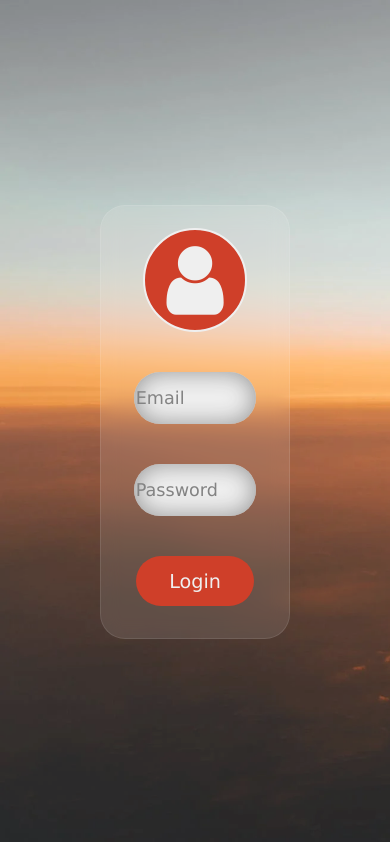
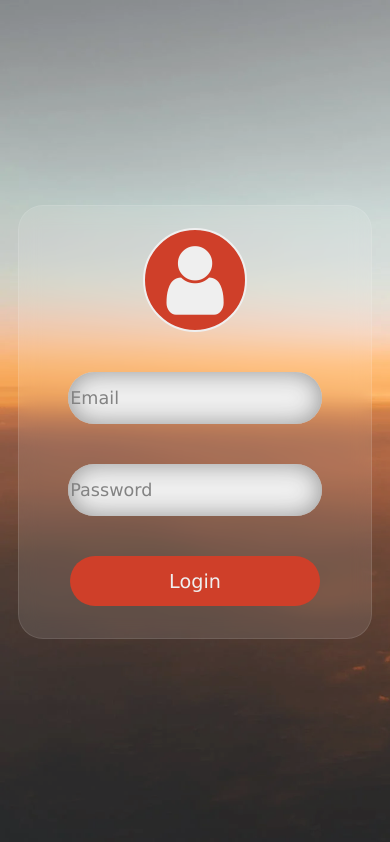
Before and after one commit to Jackson-Wozniak/Flight-Sim-Career-Mode, a React (Create React App) app in the folder frontend/: page /login in a window 390 px wide. Built offline with nearby package versions, Linux system fonts and the light colour scheme.

Commit message:
style login page

```diff
--- a/frontend/src/components/HomePage.jsx
+++ b/frontend/src/components/HomePage.jsx
@@ -1,3 +1,6 @@
+
+import '../styles/HomePage.css';
+
 function HomePage() {
     return (
         <div className="home-page">
--- a/frontend/src/components/LoginPage.jsx
+++ b/frontend/src/components/LoginPage.jsx
@@ -27,8 +27,8 @@ function LoginPage() {
         <div className="login-page-container">
             <form className="login-form" onSubmit={(e) => attemptLogin(e)}>
                 <div className="user-icon-image-container">
-                    <i className="fa fa-regular"></i>
-                    <i className="fa fa-light fa-user fa-5x user-icon-image"></i>
+                    <i class="fa fa-solid fa-user fa-5x user-icon-image"></i>
+
                 </div>
                 <input type="email" onChange={(e) => setUsername(e.target.value)}
                     className="login-prompts" placeholder="Email" required
--- /dev/null
+++ b/frontend/src/styles/HomePage.css
@@ -0,0 +1,3 @@
+.home-page{
+
+}
--- a/frontend/src/styles/LoginPage.css
+++ b/frontend/src/styles/LoginPage.css
@@ -94,3 +94,19 @@
     font-family: 'Verdana', sans-serif;
     font-size: 1.2rem;
 }
+
+@media only screen and (max-width : 700px) {
+    .login-form{
+        min-width : 50%;
+        max-width : 60%;
+        height : auto;
+    }
+}
+
+@media only screen and (max-width : 500px) {
+    .login-form{
+        min-width : 80%;
+        max-width : 90%;
+        height : auto;
+    }
+}
```
